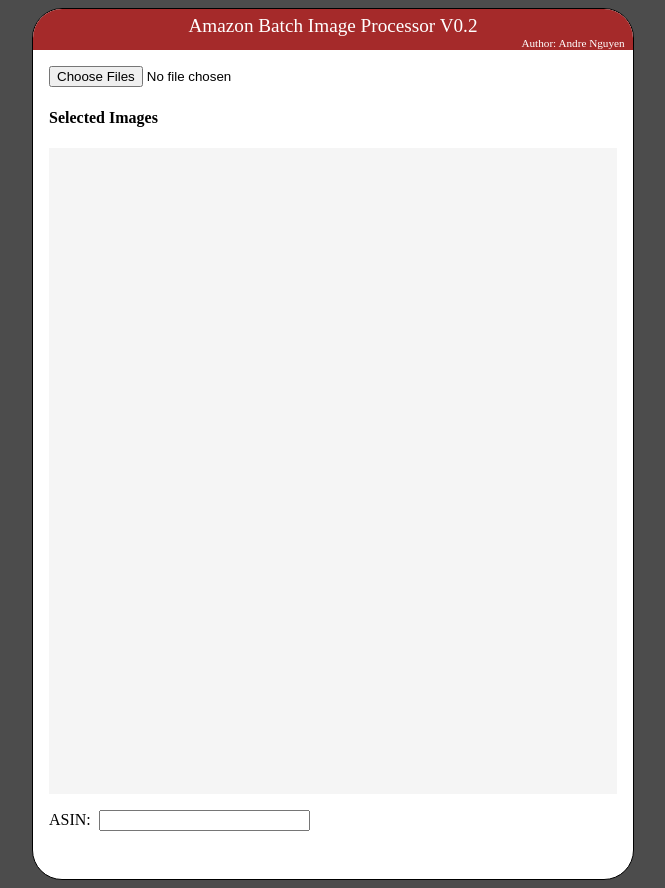
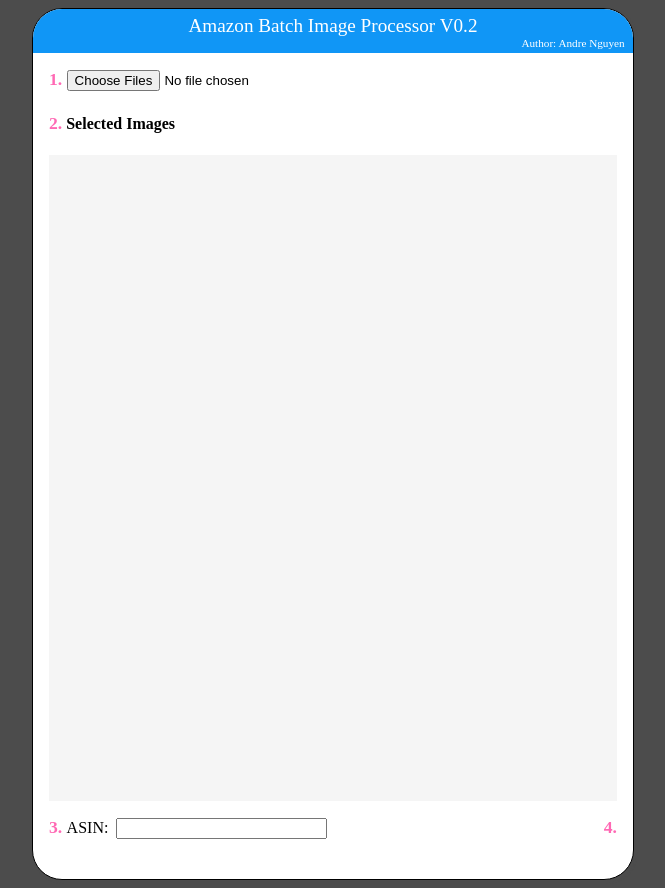
Before and after one commit to dtuyenng/amazon_image_processor3, a React (Vite) app: page / in a window 1280 px wide. Shown: the whole page, without its empty margins (307-972 px from the left). Built offline with nearby package versions, Linux system fonts and the light colour scheme.

Commit message:
Color
commit

```diff
--- a/src/App.css
+++ b/src/App.css
@@ -10,11 +10,12 @@
   border-radius: 30px;
   overflow: hidden;
   margin: 0 auto;
+  box-shadow: 2px 2px 2px rgb(77, 77, 77);
 }
 
 .header {
-  height: 35px;
-  background-color: brown;
+  height: 38px;
+  background-color: rgb(16, 150, 246);
   text-align: center;
   color: white;
   font-size: 1.2rem;
@@ -85,16 +86,22 @@
 }
 
 .download_button {
-  background: rgb(201, 98, 98);
+  background: rgb(16, 150, 246);
   color: white;
   font-size: 1rem;
   border-radius: 10px;
 }
 
 .download_button:hover {
-  background: rgb(234, 129, 129);
+  background: rgb(140, 207, 255);
 }
 
 .download_button:active {
-  background: rgb(147, 70, 70);
+  background: rgb(3, 110, 187);
 }
+
+.steps {
+  font-weight: bold;
+  color: hotpink;
+  font-size: 1.1rem;
+}
--- a/src/App.tsx
+++ b/src/App.tsx
@@ -106,6 +106,7 @@
       </div>
 
       <div className="mid_wrapper">
+        <span className="steps">1. </span>
         <input
           id="files"
           type="file"
@@ -113,7 +114,10 @@
           accept="image/jpeg"
           multiple
         />
-        <h4>Selected Images</h4>
+
+        <h4>
+          <span className="steps">2.</span> Selected Images
+        </h4>
         <div className="content_wrapper">
           {files.length > 0 && (
             <>
@@ -148,6 +152,7 @@
 
       <div className="footer">
         <div>
+          <span className="steps">3. </span>
           <label htmlFor="asin">ASIN:</label>
           <input
             id="asin"
@@ -156,7 +161,7 @@
             onChange={handleAsinChange}
           />
         </div>
-
+        <span className="steps">4.</span>
         {fileContents.length > 0 && (
           <button className="download_button" onClick={handleDownload}>
             Download Images
```
